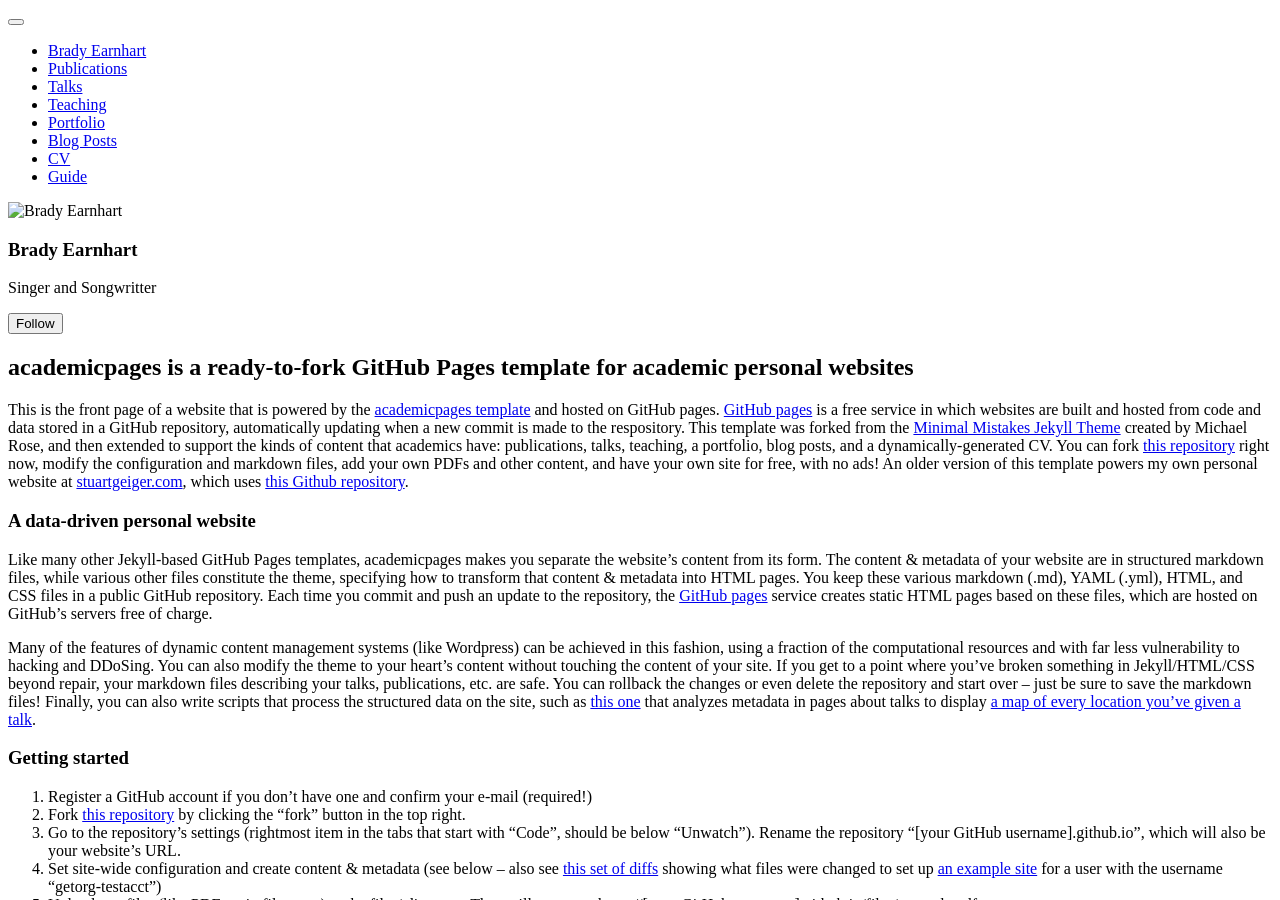
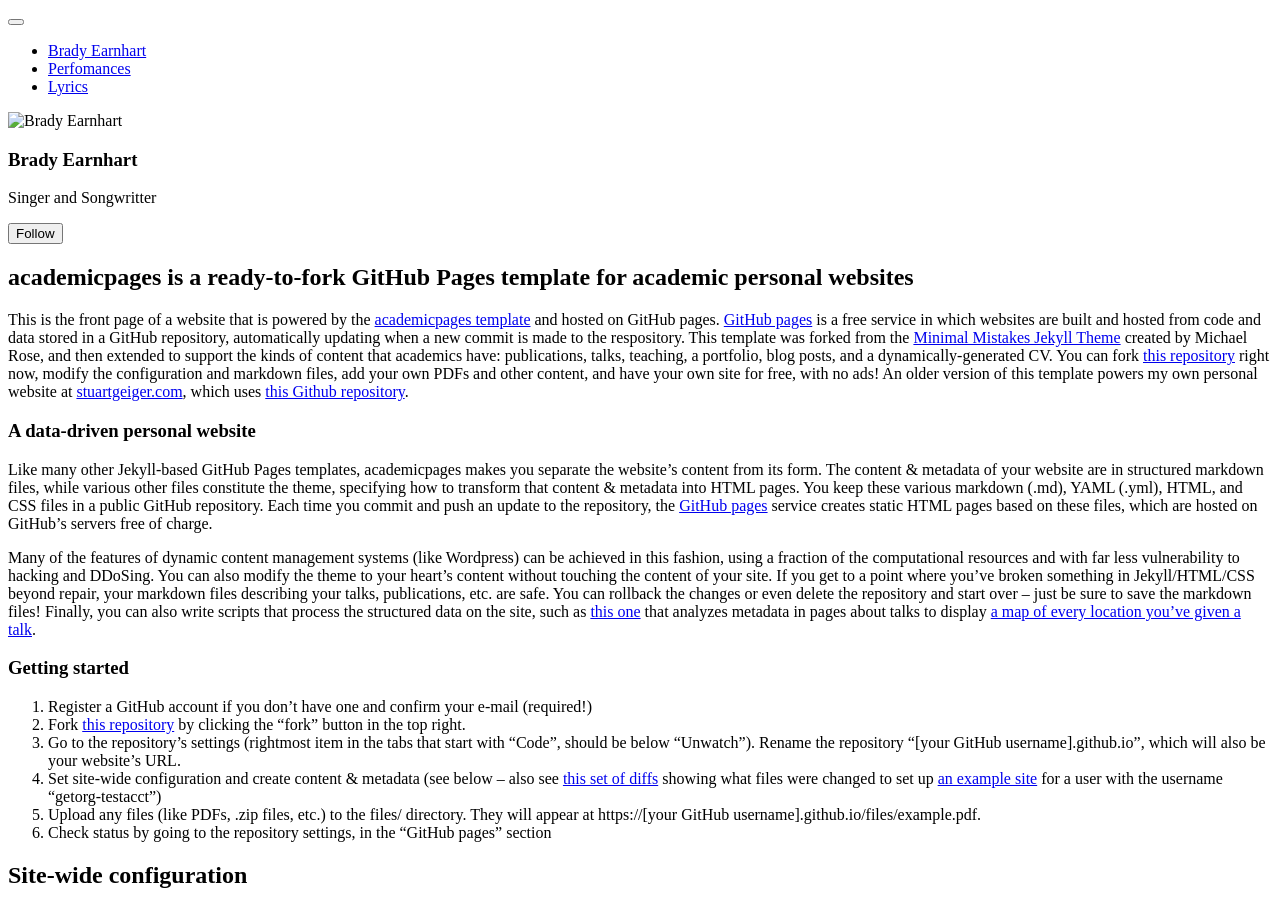
Before and after one commit to bradyearnhart/bradyearnhart.github.io, a Jekyll site: the page built from _pages/about.md, in a window 1280 px wide and 900 px high. Built offline with Jekyll 4.4.1, drawn with Linux system fonts in a browser that asks for light colours; a script bundle is joined from its source files by our own code.

Commit message:
Update navigation.yml

```diff
--- a/_data/navigation.yml
+++ b/_data/navigation.yml
@@ -1,22 +1,7 @@
 # main links links
 main:
-  - title: "Publications"
+  - title: "Perfomances"
     url: /publications/
 
-  - title: "Talks"
+  - title: "Lyrics"
     url: /talks/
-
-  - title: "Teaching"
-    url: /teaching/
-
-  - title: "Portfolio"
-    url: /portfolio/
-
-  - title: "Blog Posts"
-    url: /year-archive/
-
-  - title: "CV"
-    url: /cv/
-
-  - title: "Guide"
-    url: /markdown/
```
